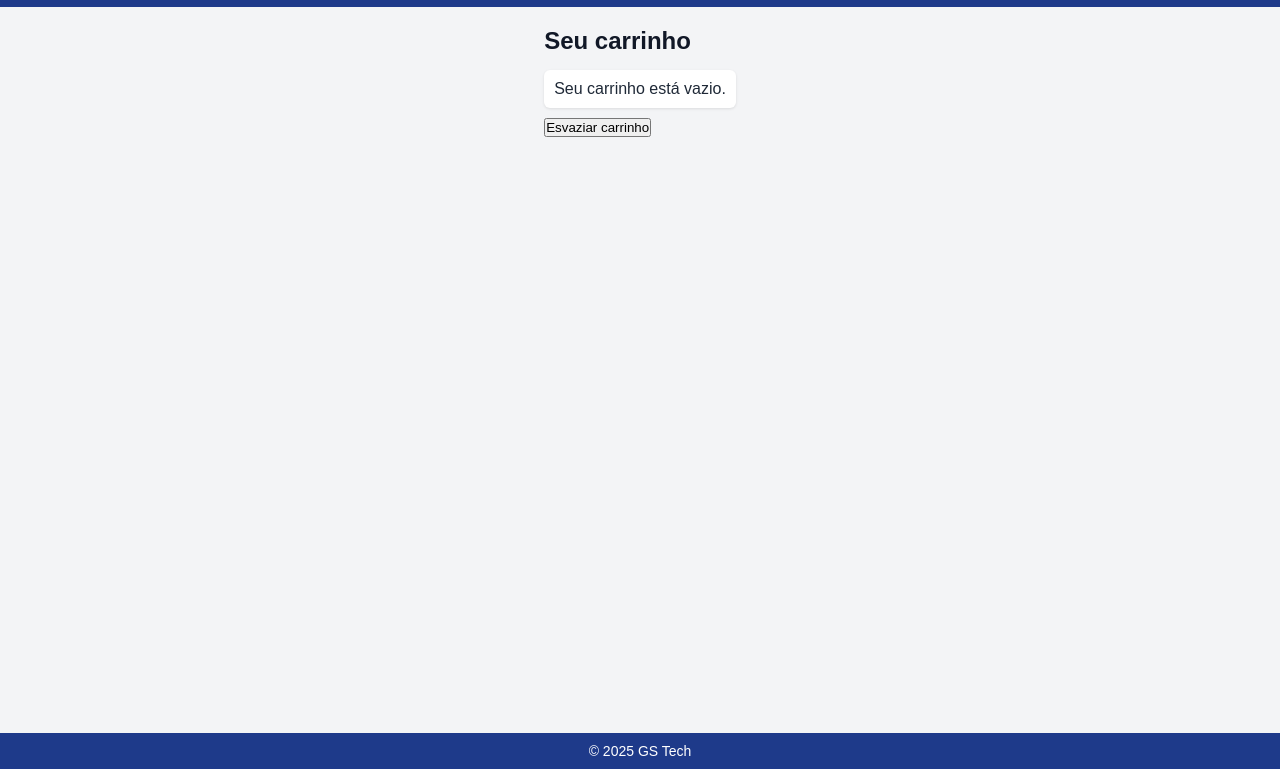
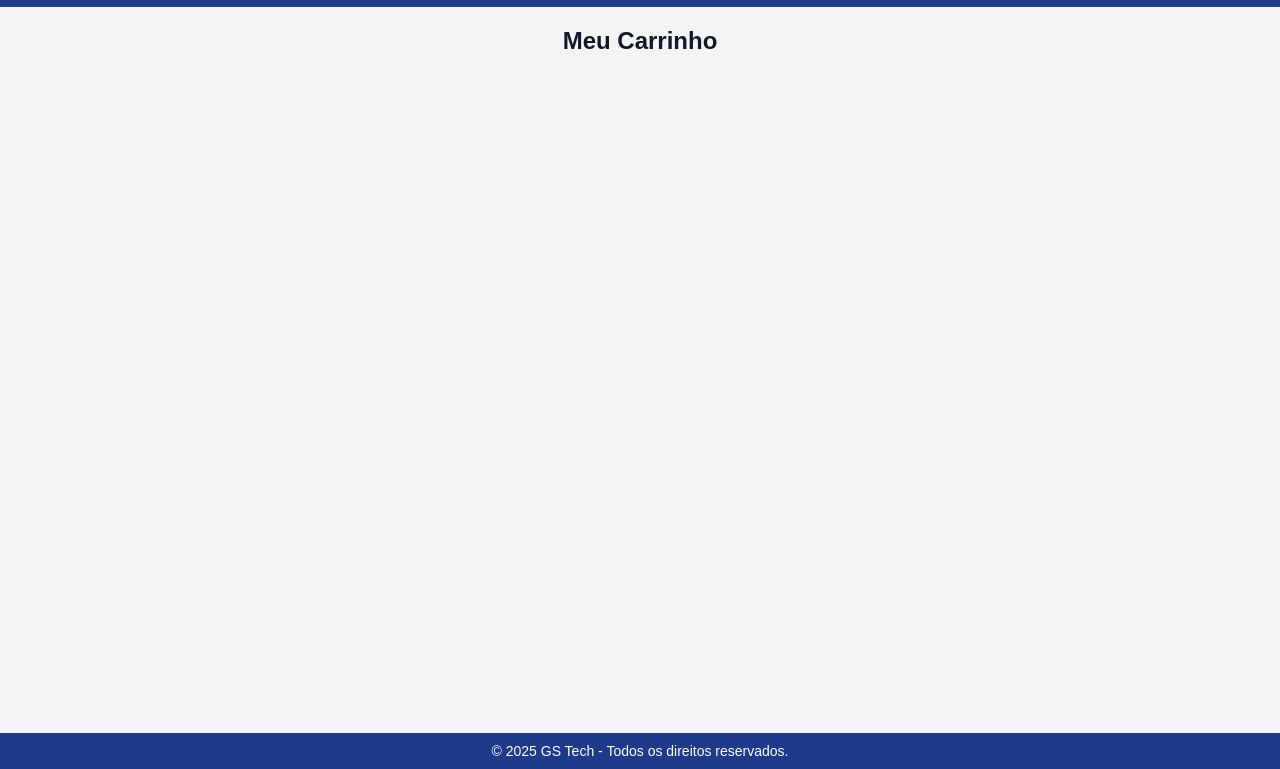
Before and after one commit to almeidaxlz/site-com-banner, a plain HTML site: page carrinho.html in a window 1280 px wide. Shown: the part 31-800 px from the top of the page. Drawn offline with Linux system fonts and the light colour scheme.

Commit message:
Update carrinho.html

```diff
--- a/carrinho.html
+++ b/carrinho.html
@@ -2,14 +2,25 @@
 <html lang="pt-BR">
 <head>
   <meta charset="UTF-8">
-  <title>GS Tech — Carrinho</title>
+  <title>GS Tech - Carrinho</title>
   <link rel="stylesheet" href="styles.css">
+  <script>
+    function carregarCarrinho() {
+      let itens = JSON.parse(localStorage.getItem("carrinho")) || [];
+      let lista = document.getElementById("lista-carrinho");
+      lista.innerHTML = "";
+      itens.forEach(item => {
+        let li = document.createElement("li");
+        li.textContent = item;
+        lista.appendChild(li);
+      });
+    }
+    window.onload = carregarCarrinho;
+  </script>
 </head>
 <body>
   <header class="header">
-    <div class="logo">
-      <img src="c:\Users\aluno\Downloads\gst.png" alt="GS Tech">
-    </div>
+    <div class="logo"><img src="img/logo.png" alt="GS Tech"></div>
     <nav class="nav">
       <a href="index.html">Início</a>
       <a href="produtos.html">Produtos</a>
@@ -19,15 +30,12 @@
   </header>
 
   <main>
-    <h2>Seu carrinho</h2>
+    <h2>Meu Carrinho</h2>
     <ul id="lista-carrinho"></ul>
-    <button onclick="limparCarrinho()">Esvaziar carrinho</button>
   </main>
 
   <footer>
-    © <span id="ano"></span> GS Tech
+    © 2025 GS Tech - Todos os direitos reservados.
   </footer>
-
-  <script src="script.js"></script>
 </body>
 </html>
```
